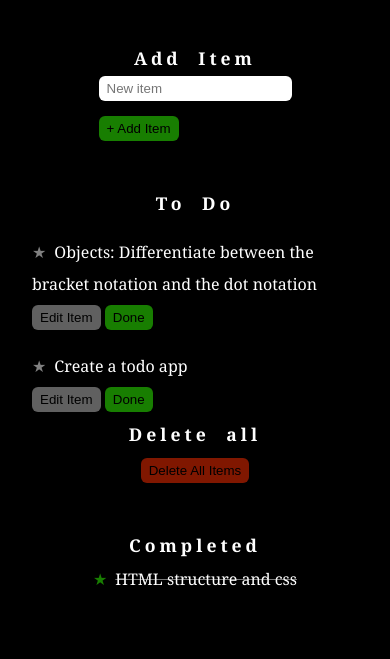
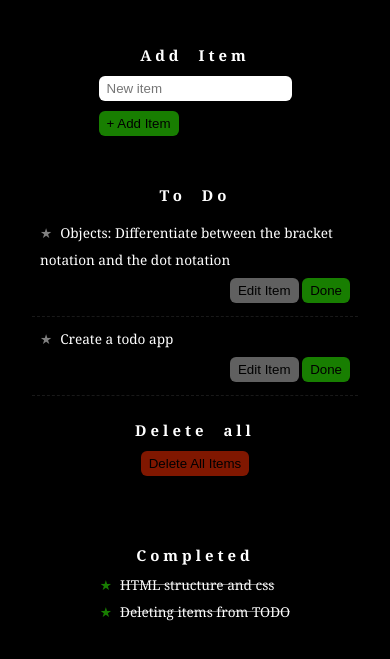
Before and after one commit to LucianaMurimi/TODO-App, a plain HTML site: page index.html in a window 390 px wide. Shown: the part 109-768 px from the top of the page. Drawn offline with Linux system fonts and the light colour scheme.

Commit message:
responsiveness fixed

```diff
--- a/css/styles.css
+++ b/css/styles.css
@@ -6,7 +6,7 @@
 }
 body {
 	/*formatting text*/
-	font-size: 100%;
+	font-size: 85%;
 	font-family: "Montserrat", Georgia, serif;
     color: #ffffff;
 
@@ -79,7 +79,7 @@ input, button {
 @media screen and (max-width: 900px) {
 	input {
         display: block;
-        margin: 0 0 10px;
+        /*margin: 0 0 8px;*/
     }
 }
 button {
@@ -119,17 +119,25 @@ li > label:before {
     opacity: 0.5;
     margin-right: 8px;
 }
+.items li{
+    padding: 8px;
+    border-bottom: rgba(242, 242, 242, 0.1) dashed 1px;
+}
 .items li label {
     float: left;
     width: 320px;
 }
 @media screen and (max-width: 900px) {
 	.items li label {
-        display: block;
-        margin: 15px 0 0px;
+        width: 95%;
     }
 }
-
+/*aligning the edit and done buttons to right*/
+.items li div {
+    display: inline;
+    float: right;
+    margin: 0;
+}
 .completed-items li > label:before {
     color: #31fc03
 }
--- a/index.html
+++ b/index.html
@@ -25,18 +25,24 @@
                     <ul>
                         <li>
                             <label>Objects: Differentiate between the bracket notation and the dot notation</label>
+                            <div>
                             <button class="edit" onclick="editFunction()">Edit Item</button>
                             <button class="done" onclick="doneFunction()">Done</button>
+                            </div>
                         </li>
                         <li>
                             <label>Create a todo app</label>
+                            <div>
                             <button class="edit">Edit Item</button>
                             <button class="done" onclick="doneFunction()">Done</button>
+                            </div>
                         </li>
                     </ul>
                     <!--delete todo items-->
-                    <h1>Delete all</h1>
-                    <button class="delete" onclick="deleteFunction()">Delete All Items</button>
+                    <div class="delete-items">
+                        <h1>Delete all</h1>
+                        <button class="delete" onclick="deleteFunction()">Delete All Items</button>
+                    </div>
                 </div>
 
                 <!--completed todo items-->
@@ -45,6 +51,9 @@
                     <ul>
                         <li>
                             <label>HTML structure and css</label>
+                        </li>
+                        <li>
+                            <label>Deleting items from TODO</label>
                         </li>
                     </ul>
 
--- a/js/app.js
+++ b/js/app.js
@@ -29,8 +29,10 @@ function populateTodoList(arr, ul) {
         let li = document.createElement('li');
         li.innerHTML = (`
             <label>${arr[i]}</label>
+            <div>
             <button class="edit" onclick="editFunction()">Edit Item</button>
             <button class="done" onclick="doneFunction()">Done</button>
+            </div>
             `);
         ul.append(li);
       }
```
Also changed, not shown: 1 other file.
